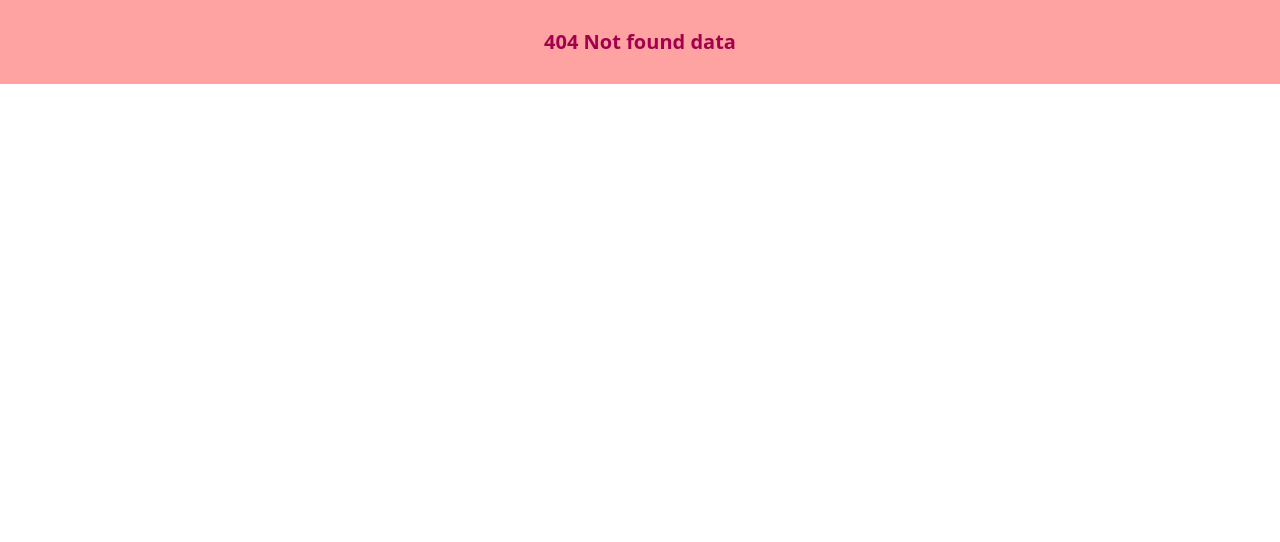
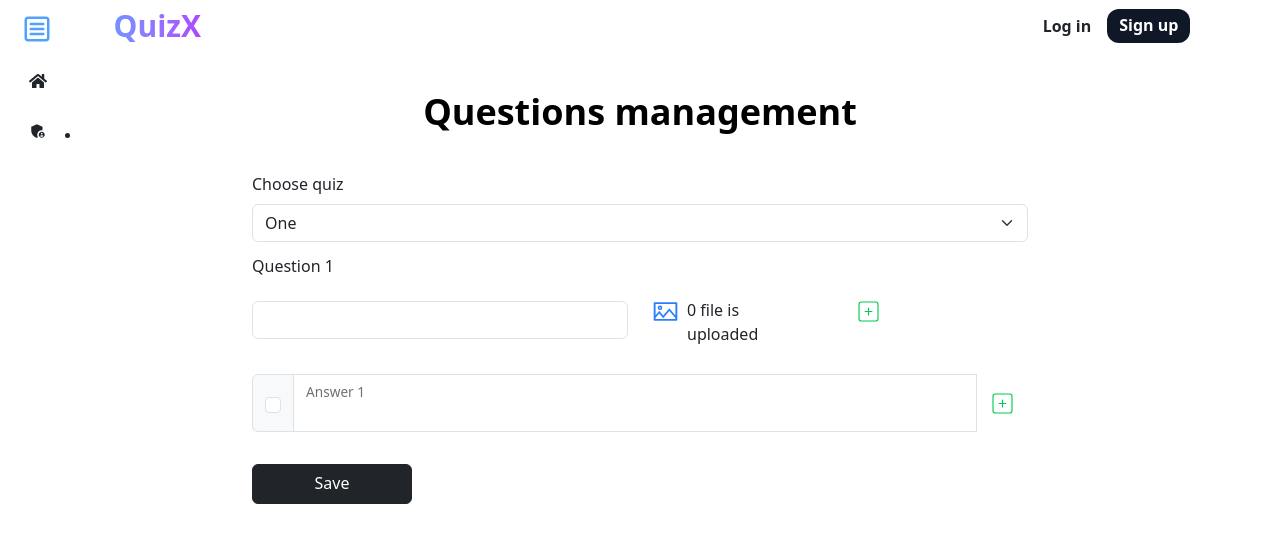
Before and after one commit to dpnam28/QuizX-reactjs, a React (Vite) app: page /admin/manage-questions in a window 1280 px wide. Before the commit this address had no page. Shown: the top 542 px of the page. Built offline with nearby package versions, Linux system fonts and the light colour scheme.

Commit message:
logic handling in questions management

```diff
--- a/package.json
+++ b/package.json
@@ -28,7 +28,8 @@
     "redux": "^5.0.1",
     "redux-persist": "^6.0.0",
     "redux-thunk": "^3.1.0",
-    "tailwindcss": "^4.1.12"
+    "tailwindcss": "^4.1.12",
+    "uuid": "^11.1.0"
   },
   "devDependencies": {
     "@eslint/js": "^9.33.0",
--- a/src/Layout.jsx
+++ b/src/Layout.jsx
@@ -10,6 +10,7 @@ import Help from "./components/Auth/Help.jsx";
 import SignUp from "./components/Auth/Signup.jsx";
 import DetailQuiz from "./components/User/DetailQuiz.jsx";
 import NotFound from "./components/NotFound.jsx";
+import ManageQuestions from "./components/Admin/MangeQuestions/ManageQuestions.jsx";
 import { ToastContainer, Bounce } from "react-toastify";
 
 const Layout = () => {
@@ -23,6 +24,10 @@ const Layout = () => {
             <Route index element={<DashBoard />}></Route>
             <Route path="manage-users" element={<ManageUsers />}></Route>
             <Route path="manage-quiz" element={<ManageQuiz />}></Route>
+            <Route
+              path="manage-questions"
+              element={<ManageQuestions />}
+            ></Route>
           </Route>
         </Route>
 
--- /dev/null
+++ b/src/components/Admin/MangeQuestions/ManageQuestions.jsx
@@ -0,0 +1,276 @@
+import FloatingLabel from "react-bootstrap/FloatingLabel";
+import Button from "react-bootstrap/Button";
+import Col from "react-bootstrap/Col";
+import Form from "react-bootstrap/Form";
+import InputGroup from "react-bootstrap/InputGroup";
+import Row from "react-bootstrap/Row";
+import { AiOutlinePicture } from "react-icons/ai";
+import { CiSquarePlus, CiSquareMinus } from "react-icons/ci";
+import { v4 as uuidv4 } from "uuid";
+import { useState } from "react";
+import _ from "lodash";
+
+const ManageQuestions = () => {
+  const [questions, setQuestions] = useState([
+    {
+      id: uuidv4(),
+      description: "",
+      imageFile: "",
+      imageName: "",
+      answers: [
+        {
+          id: uuidv4(),
+          description: "",
+          isCorrect: false,
+        },
+      ],
+    },
+  ]);
+
+  const handleAddOrRemoveQuestion = (type, id) => {
+    if (!id) return;
+    switch (type) {
+      case "ADD":
+        let tmp = {
+          id: uuidv4(),
+          description: "",
+          imageFile: "",
+          imageName: "",
+          answers: [
+            {
+              id: uuidv4(),
+              description: "",
+              isCorrect: false,
+            },
+          ],
+        };
+        setQuestions([...questions, tmp]);
+        break;
+      case "REMOVE":
+        let cloneQuestions = _.cloneDeep(questions);
+        cloneQuestions = cloneQuestions.filter((item) => {
+          return item.id !== id;
+        });
+        setQuestions(cloneQuestions);
+        break;
+      default:
+        break;
+    }
+  };
+  const handleAddOrRemoveAnswer = (type, quesId, ansid) => {
+    let cloneQuestions = _.cloneDeep(questions);
+    let index = cloneQuestions.findIndex((item) => item.id === quesId);
+    if (index === -1) {
+      console.log("not found index");
+      return;
+    }
+    switch (type) {
+      case "ADD":
+        let tmp = {
+          id: uuidv4(),
+          description: "",
+          isCorrect: false,
+        };
+        cloneQuestions[index].answers.push(tmp);
+        setQuestions(cloneQuestions);
+        break;
+      case "REMOVE":
+        cloneQuestions[index].answers = cloneQuestions[index].answers.filter(
+          (item) => item.id !== ansid
+        );
+        setQuestions(cloneQuestions);
+        break;
+      default:
+        break;
+    }
+  };
+  const handleChangeInput = (type, quesId, ansId, value) => {
+    let cloneQuestions = _.cloneDeep(questions);
+    let index = cloneQuestions.findIndex((item) => item.id === quesId);
+    if (index === -1) {
+      console.log("not found index");
+      return;
+    }
+    switch (type) {
+      case "QUESTION":
+        cloneQuestions[index].description = value;
+        setQuestions(cloneQuestions);
+        break;
+      case "CHECK":
+        cloneQuestions[index].answers = cloneQuestions[index].answers.map(
+          (item) => {
+            if (item.id === ansId) {
+              item.isCorrect = value;
+            }
+            return item;
+          }
+        );
+        setQuestions(cloneQuestions);
+        break;
+      case "ANSWER":
+        cloneQuestions[index].answers = cloneQuestions[index].answers.map(
+          (item) => {
+            if (item.id === ansId) {
+              item.description = value;
+            }
+            return item;
+          }
+        );
+        setQuestions(cloneQuestions);
+        break;
+
+      default:
+        break;
+    }
+  };
+  const handleChangeFileImg = (quesId, img) => {
+    let cloneQuestions = _.cloneDeep(questions);
+    let index = cloneQuestions.findIndex((item) => item.id === quesId);
+    if (index === -1) {
+      console.log("not found index");
+      return;
+    }
+    cloneQuestions[index].imageFile = img;
+    cloneQuestions[index].imageName = img.name;
+    setQuestions(cloneQuestions);
+  };
+  const handleSaveQuestion = () => {
+    console.log(questions);
+  };
+  return (
+    <>
+      <div className="text-center sm:text-4xl text-2xl text-black font-black my-10">
+        Questions management
+      </div>
+
+      <div className="container mx-auto w-[80%] max-w-200 mb-15">
+        {/* Quiz section */}
+        <Form.Label>Choose quiz</Form.Label>
+        <Form.Select aria-label="Floating label select example">
+          <option value="1">One</option>
+          <option value="2">Two</option>
+          <option value="3">Three</option>
+        </Form.Select>
+
+        {/* Question section */}
+        {!_.isEmpty(questions) &&
+          questions.map((ques, index) => (
+            <div className="" key={ques.id}>
+              <Row className="my-3 items-center">
+                <Form.Label>Question {index + 1}</Form.Label>
+                <Form.Group as={Col} md="6">
+                  <Form.Control
+                    type="text"
+                    value={ques.description}
+                    onChange={(e) => {
+                      handleChangeInput(
+                        "QUESTION",
+                        ques.id,
+                        null,
+                        e.target.value
+                      );
+                    }}
+                  />
+                </Form.Group>
+                <Form.Group className="mt-3 relative flex" as={Col} md="6">
+                  <Form.Label
+                    className="flex cursor-pointer mr-10"
+                    htmlFor={ques.id}
+                  >
+                    <span>
+                      <AiOutlinePicture className="text-blue-500 text-[27px] mr-2" />
+                    </span>
+                    <span className="max-w-30">
+                      {ques.imageName ? ques.imageName : "0 file is uploaded"}
+                    </span>
+                  </Form.Label>
+                  <Form.Control
+                    type="file"
+                    hidden
+                    id={ques.id}
+                    onChange={(e) =>
+                      handleChangeFileImg(ques.id, e.target?.files[0] ?? "")
+                    }
+                  />
+                  <span
+                    className="cursor-pointer"
+                    onClick={() => handleAddOrRemoveQuestion("ADD", ques.id)}
+                  >
+                    <CiSquarePlus className="text-green-500 text-[27px] ml-2" />
+                  </span>
+                  {questions.length > 1 && (
+                    <span
+                      className="cursor-pointer"
+                      onClick={() =>
+                        handleAddOrRemoveQuestion("REMOVE", ques.id)
+                      }
+                    >
+                      <CiSquareMinus className="text-red-500 text-[27px] ml-2" />
+                    </span>
+                  )}
+                </Form.Group>
+              </Row>
+
+              {/* anwser section */}
+              <Row className="my-5">
+                {!_.isEmpty(ques.answers) &&
+                  ques.answers.map((ans, index) => (
+                    <InputGroup className="mb-3" key={ans.id}>
+                      <InputGroup.Checkbox
+                        aria-label="Checkbox for following text input"
+                        checked={ans.isCorrect}
+                        onChange={(e) =>
+                          handleChangeInput(
+                            "CHECK",
+                            ques.id,
+                            ans.id,
+                            e.target.checked
+                          )
+                        }
+                      />
+                      <FloatingLabel label={"Answer " + (index + 1)}>
+                        <Form.Control
+                          type="text"
+                          value={ans.description}
+                          onChange={(e) => {
+                            handleChangeInput(
+                              "ANSWER",
+                              ques.id,
+                              ans.id,
+                              e.target.value
+                            );
+                          }}
+                        />
+                      </FloatingLabel>
+                      <CiSquarePlus
+                        onClick={() =>
+                          handleAddOrRemoveAnswer("ADD", ques.id, ans.id)
+                        }
+                        className="text-green-500 text-[27px] mx-3 mt-4 cursor-pointer"
+                      />
+                      {ques.answers.length > 1 && (
+                        <CiSquareMinus
+                          onClick={() =>
+                            handleAddOrRemoveAnswer("REMOVE", ques.id, ans.id)
+                          }
+                          className="text-red-500 text-[27px] mt-4 cursor-pointer"
+                        />
+                      )}
+                    </InputGroup>
+                  ))}
+              </Row>
+            </div>
+          ))}
+
+        <Button
+          variant="dark"
+          onClick={handleSaveQuestion}
+          className="w-40 pb-2"
+        >
+          Save
+        </Button>
+      </div>
+    </>
+  );
+};
+export default ManageQuestions;
--- a/src/components/HomeSideBar.jsx
+++ b/src/components/HomeSideBar.jsx
@@ -68,6 +68,12 @@ export const HomeSidebar = () => {
             >
               Manage Quiz
             </MenuItem>
+            <MenuItem
+              className="font-medium text-sm"
+              component={<Link to="admin/manage-questions" />}
+            >
+              Manage Questions
+            </MenuItem>
           </SubMenu>
         </Menu>
       </Sidebar>
```
Also changed, not shown: 1 other file (tests, documents, lock files or other folders).
